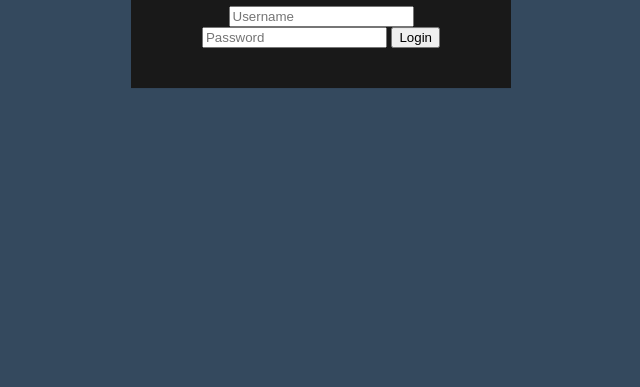
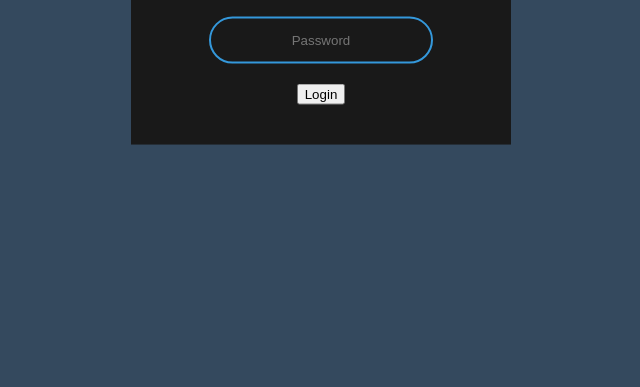
Before and after one commit to Muhtashim009/Login-Page-on-Css, a plain HTML site: page index.html in a window 1280 px wide. Shown: the part 413-800 px from the top of the page, without its empty margins (319-959 px from the left). Drawn offline with Linux system fonts and the light colour scheme.

Commit message:
style input

```diff
--- a/style.css
+++ b/style.css
@@ -22,3 +22,19 @@ body{
     text-align: center;
 
 }
+
+.input{
+    border: 0;
+   background: none;
+   display: block;
+   margin: 20px auto;
+   text-align: center;
+   border: 2px solid #3498db;
+   padding: 14px 10px;
+   width: 200px;
+   outline: none;
+   color: white;
+   border-radius: 24px;
+   transition: 0.25s;
+
+}
```
